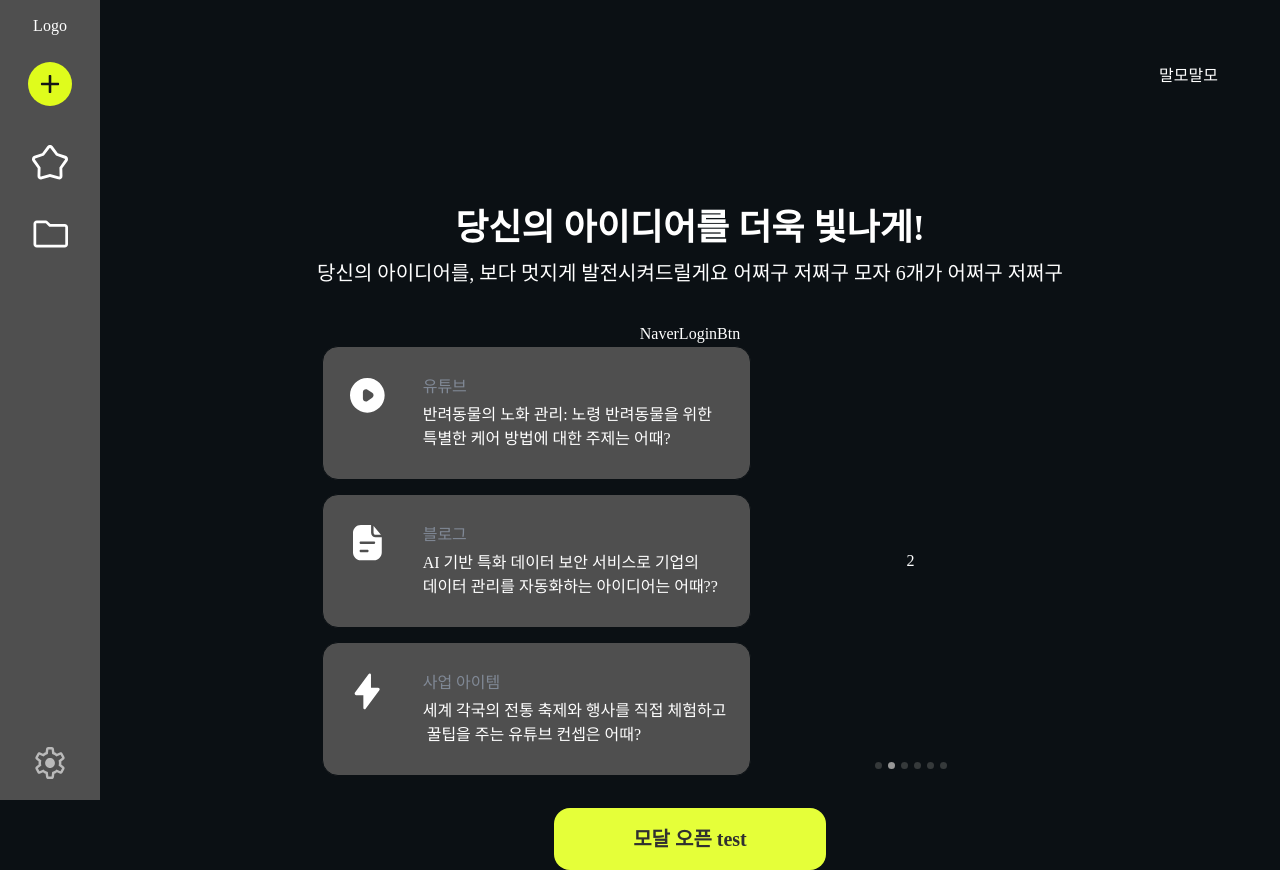
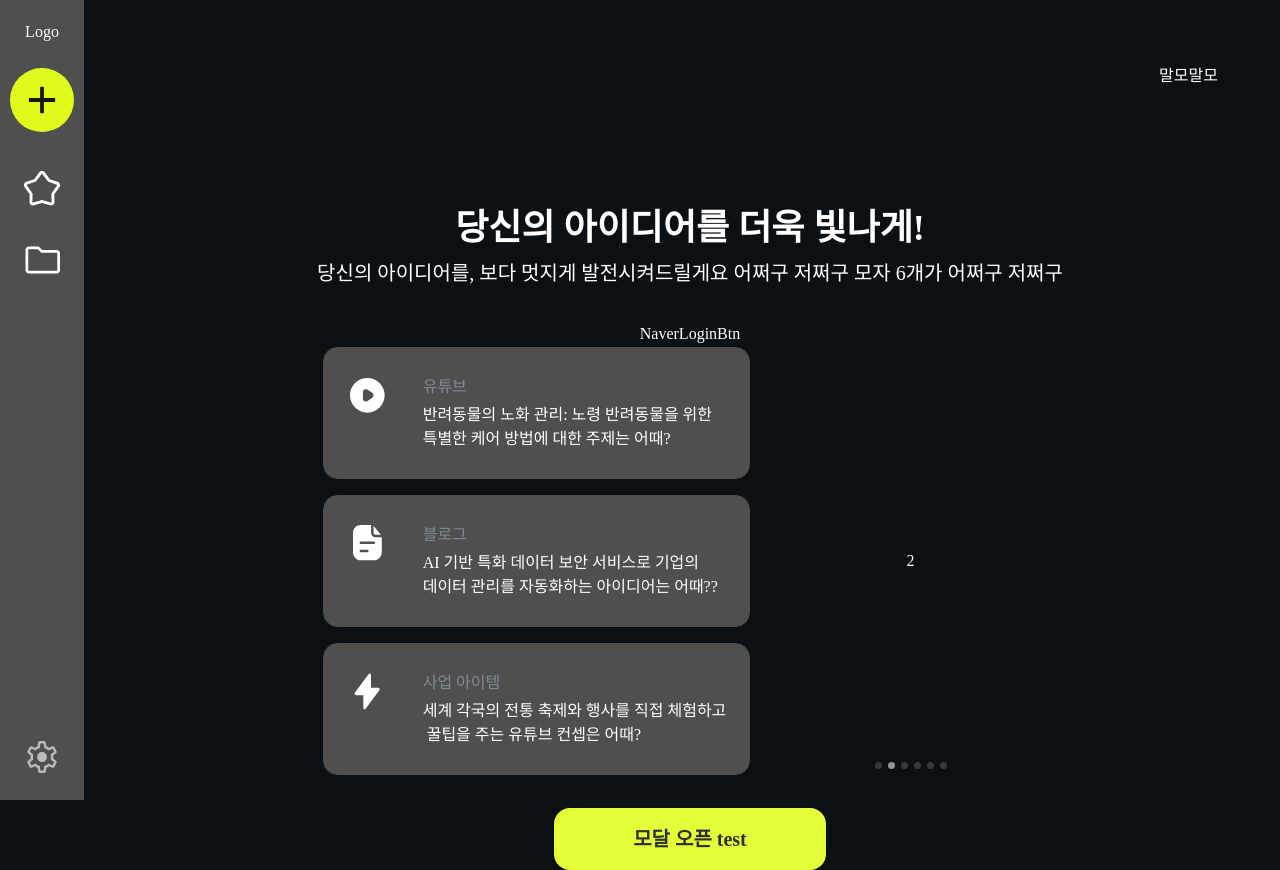
Before and after one commit to munseunggyu/malmo, a Next.js app: page / in a window 1280 px wide. Built offline with nearby package versions, Linux system fonts and the light colour scheme; no server answers; a web font is replaced by a local one.

Commit message:
feat: Navbar 사이즈 조정

```diff
--- a/src/components/Navbar.tsx
+++ b/src/components/Navbar.tsx
@@ -7,7 +7,7 @@ import icoSetting from "../../public/ico-settings.svg";
 
 export default function Navbar() {
   return (
-    <nav className='fixed flex flex-col w-[100px] bg-[#4f4f4f] h-full py-[14px] px-[28px] items-center'>
+    <nav className='fixed flex flex-col bg-[#4f4f4f] h-full py-[20px] px-[10px] items-center'>
       <ul className='flex flex-col items-center '>
         <li>Logo</li>
         <li className='pt-[24px]'>
```
